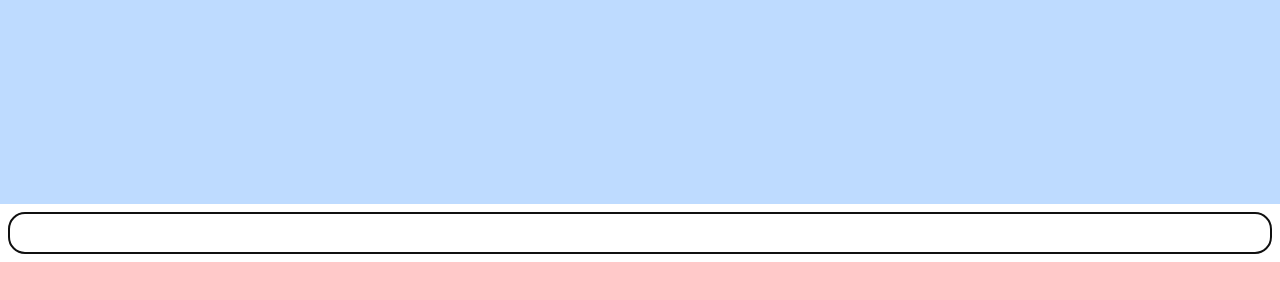
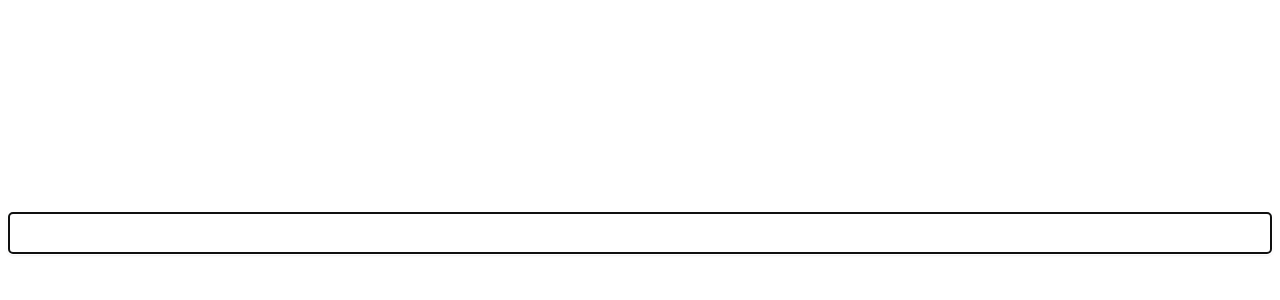
Before and after one commit to vscopise/endebate, a Next.js app: page / in a window 1280 px wide. Shown: the part 196-496 px from the top of the page. Built offline with nearby package versions, Linux system fonts and the light colour scheme.

Commit message:
sec commit

```diff
--- a/src/app/components/input.tsx
+++ b/src/app/components/input.tsx
@@ -9,7 +9,7 @@ export const Input = () => {
   return (
     <div className="p-2">
         <input
-          className="border p-2 rounded-2xl w-full"
+          className="w-full p-2 rounded border border-gray-300 focus:border-blue-400 shadow-sm"
           type="text"
           value={texto}
           onChange={(e) => setTexto(e.target.value)}
--- a/src/app/components/listado-participantes.tsx
+++ b/src/app/components/listado-participantes.tsx
@@ -13,18 +13,18 @@ export const ListadoParticipantes = () => {
   );
 
   return (
-    <div className="flex items-center flex-col min-h-1/2 max-h-[80vh] overflow-y-auto py-3 bg-blue-200">
+    <div className="flex items-center flex-col min-h-1/2 max-h-[80vh] overflow-y-auto py-3">
       {seleccionados.length === 0
         ? null
         : seleccionados.map((p, index) => (
             <div
-              className={`flex flex-col items-center justify-center sm:flex-row cursor-pointer mb-0 ${
+              className={`flex flex-col items-center justify-center sm:flex-row cursor-pointer mb-2 ${
                 index === 0 ? "text-4xl " : "text-xl"
               }`}
               key={index}
               onClick={() => delSeleccionado(p)}
             >
-              <div className="w-auto">{p}</div>
+              <div className="w-auto text-gray-900">{p}</div>
               {index === 0 && <Timer />}
             </div>
           ))}
--- a/src/app/components/result.tsx
+++ b/src/app/components/result.tsx
@@ -20,14 +20,14 @@ export const Result = () => {
       : datos.filter((p) => p.toLowerCase().includes(texto.toLowerCase()));
 
   return (
-    <div className="flex-1 bg-red-200 overflow-y-auto">
+    <div className="flex-1 overflow-y-auto">
 
       <div className="flex w-full flex-wrap justify-center gap-2 ">
         {resultados.length === 0
           ? null
           : resultados.map((item, index) => (
               <div
-                className="inline-flex rounded-md bg-slate-800 py-0.5 px-2.5 border border-transparent text-sm text-white transition-all shadow-sm cursor-pointer"
+                className="inline-flex rounded-md bg-slate-800 py-0.5 px-2.5 border border-transparent text-xl text-white transition-all shadow-sm cursor-pointer"
                 key={index}
                 onClick={() => addSeleccionado(item)}
               >
```
